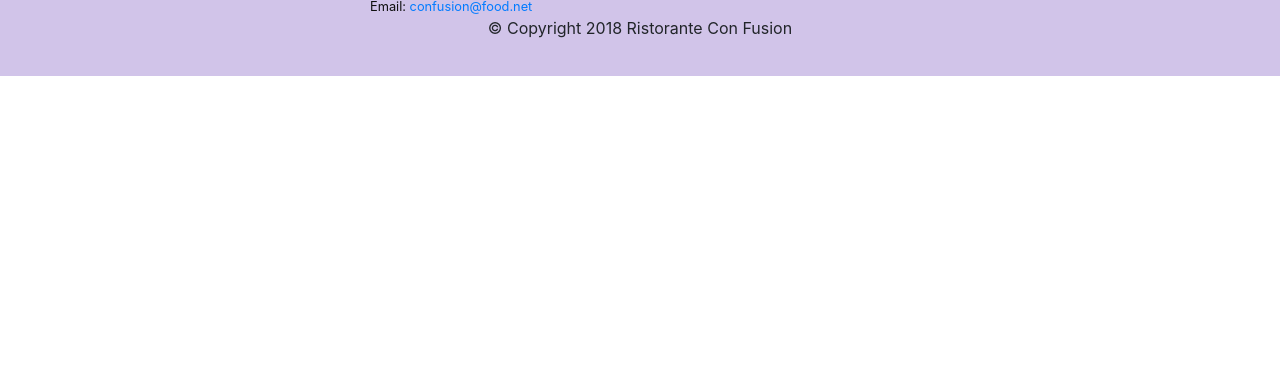
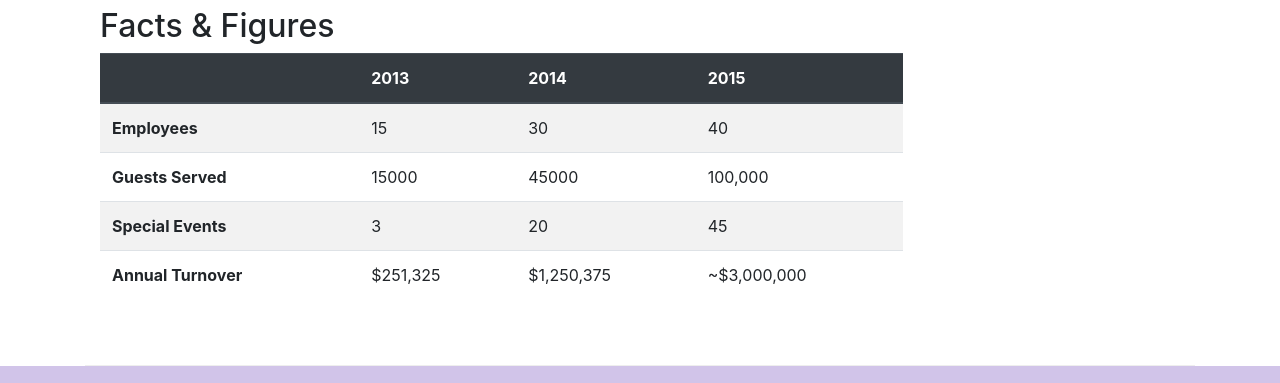
Before and after one commit to Shivam327/Con-Fusion, a website: page aboutus.html in a window 1280 px wide. Shown: the part 1705-2088 px from the top of the page. Before the commit the page ends 1781 px from the top, so only its background shows below. Drawn offline with nearby package versions, Linux system fonts and the light colour scheme.

Commit message:
Tables and Cards

```diff
--- a/aboutus.html
+++ b/aboutus.html
@@ -31,7 +31,6 @@
                     <li class="nav-item"><a class="nav-link" href="contactus.html"><span class="fa fa-address-card fa-lg"></span> Contact</a></li>
                 </ul>
             </div>
-
         </div>
     </nav>
     <header class="jumbotron">
@@ -66,7 +65,34 @@
                 <p>Started in 2010, Ristorante con Fusion quickly established itself as a culinary icon par excellence in Hong Kong. With its unique brand of world fusion cuisine that can be found nowhere else, it enjoys patronage from the A-list clientele in Hong Kong.  Featuring four of the best three-star Michelin chefs in the world, you never know what will arrive on your plate the next time you visit us.</p>
                 <p>The restaurant traces its humble beginnings to <em>The Frying Pan</em>, a successful chain started by our CEO, Mr. Peter Pan, that featured for the first time the world's best cuisines in a pan.</p>
             </div>
-            <div class="col col-sm">
+            <div class="col-sm">
+                <div class="card">
+                    <h3 class="card-header bg-primary text-white">Facts at a Glance</h3>
+                    <div class="card-body">
+                        <dl class="row">
+                            <dt class="col-6">Started</dt>
+                            <dd class="col-6">3 Feb. 2013</dd>
+                            <dt class="col-6">Major Stake Holder</dt>
+                            <dd class="col-6">HK Fine Foods Inc.</dd>
+                            <dt class="col-6">Last Year's Turnover</dt>
+                            <dd class="col-6">$1,250,375</dd>
+                            <dt class="col-6">Employees</dt>
+                            <dd class="col-6">40</dd>
+                        </dl>
+                    </div>
+                </div>
+            </div>
+            <div class="col-12">
+                <div class="card card-body bg-light">
+                    <blockquote class="blockquote">
+                        <p class="mb-0">You better cut the pizza in four pieces because
+                            I'm not hungry enough to eat six.</p>
+                        <footer class="blockquote-footer">Yogi Berra,
+                            <cite title="Source Title">The Wit and Wisdom of Yogi Berra,
+                            P. Pepe, Diversion Books, 2014</cite>
+                        </footer>
+                    </blockquote>
+                </div>
             </div>
         </div>
 
@@ -83,6 +109,52 @@
                 <h3>Alberto Somayya <small>Executive Chef</small></h3>
                 <p class="d-none d-sm-block">Award winning three-star Michelin chef with wide International experience having worked closely with whos-who in the culinary world, he specializes in creating mouthwatering Indo-Italian fusion experiences. He says, <em>Put together the cuisines from the two craziest cultures, and you get a winning hit! Amma Mia!</em></p>
             </div>
+       </div>
+       <div class="row row-content">
+           <div class="col-sm-9 col-12">
+               <h2>Facts &amp; Figures </h2>
+               <div class="table-responsive">
+                <table class="table table-striped">
+                    <thead class="thead-dark">
+                        <tr>
+                            <th>&nbsp;</th>
+                            <th>2013</th>
+                            <th>2014</th>
+                            <th>2015</th>
+                        </tr>
+                    </thead>
+                    <tbody>
+                        <tr>
+                            <th>Employees</th>
+                            <td>15</td>
+                            <td>30</td>
+                            <td>40</td>
+                        </tr>
+                        <tr>
+                            <th>Guests Served</th>
+                            <td>15000</td>
+                            <td>45000</td>
+                            <td>100,000</td>
+                        </tr>
+                        <tr>
+                            <th>Special Events</th>
+                            <td>3</td>
+                            <td>20</td>
+                            <td>45</td>
+                        </tr>
+                        <tr>
+                            <th>Annual Turnover</th>
+                            <td>$251,325</td>
+                            <td>$1,250,375</td>
+                            <td>~$3,000,000</td>
+                        </tr>
+                    </tbody>
+                </table>
+            </div>
+           </div>
+           <div class="col-12 col-sm-3">
+
+           </div>
        </div>
 
     </div>
```
